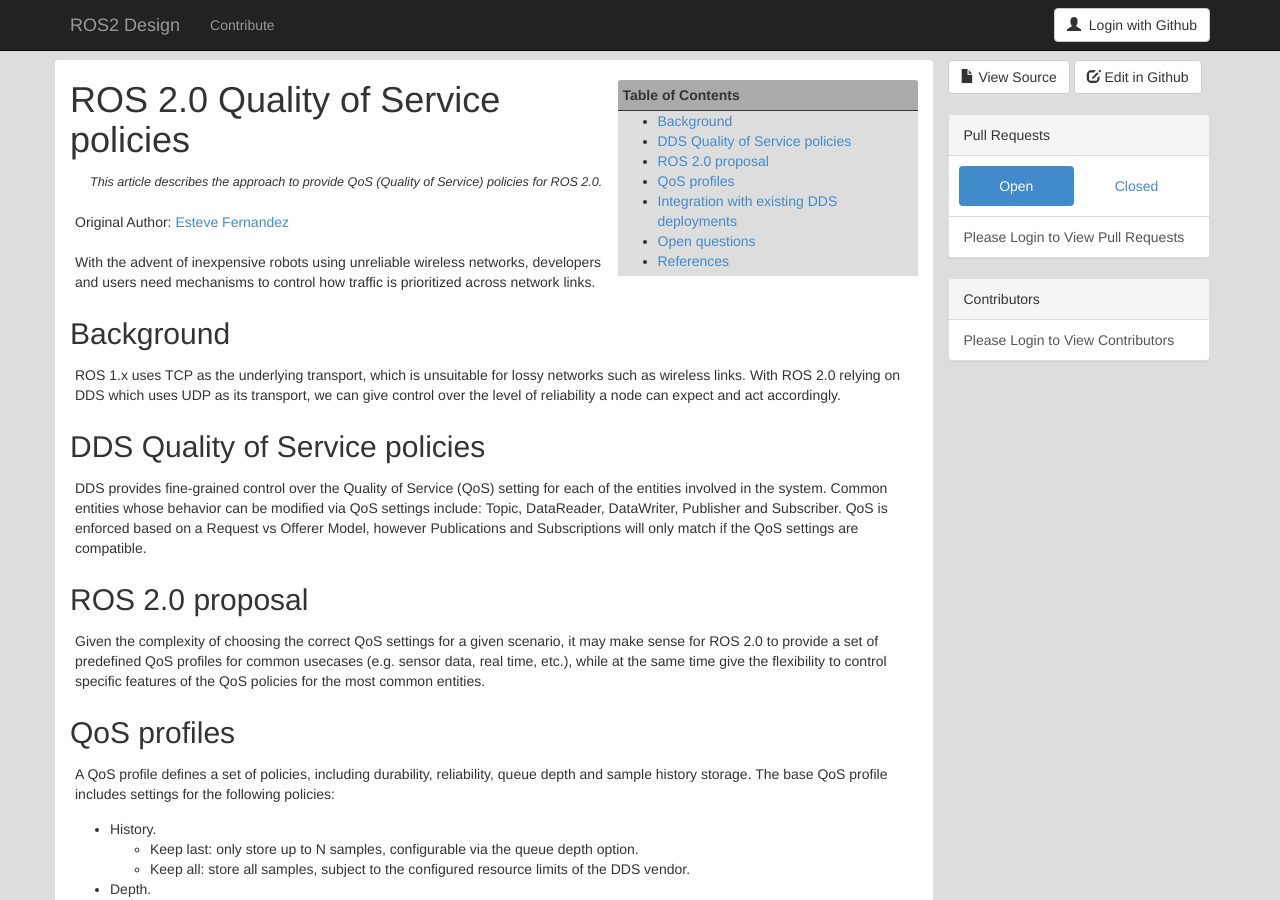
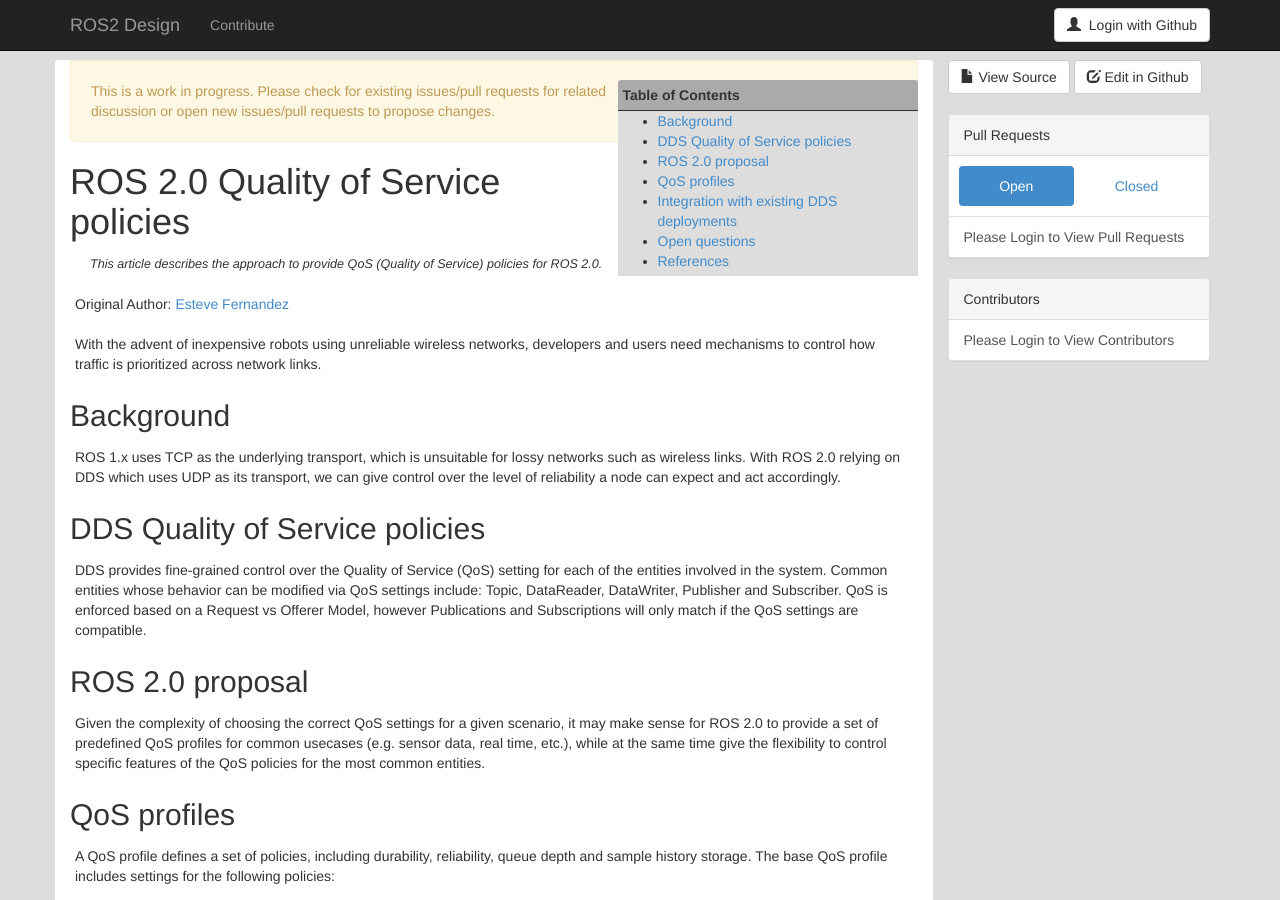
Before and after one commit to ros2/design, a Jekyll site: the page built from articles/qos.md, in a window 1280 px wide and 900 px high. Built offline with Jekyll 4.4.1, drawn with Linux system fonts in a browser that asks for light colours; nearby versions of some CDN libraries.

Commit message:
Update qos.md

```diff
--- a/articles/qos.md
+++ b/articles/qos.md
@@ -10,6 +10,10 @@
 
 * This will become a table of contents (this text will be scraped).
 {:toc}
+
+<div class="alert alert-warning" markdown="1">
+  This is a work in progress. Please check for existing issues/pull requests for related discussion or open new issues/pull requests to propose changes.
+</div>
 
 # {{ page.title }}
 
```
